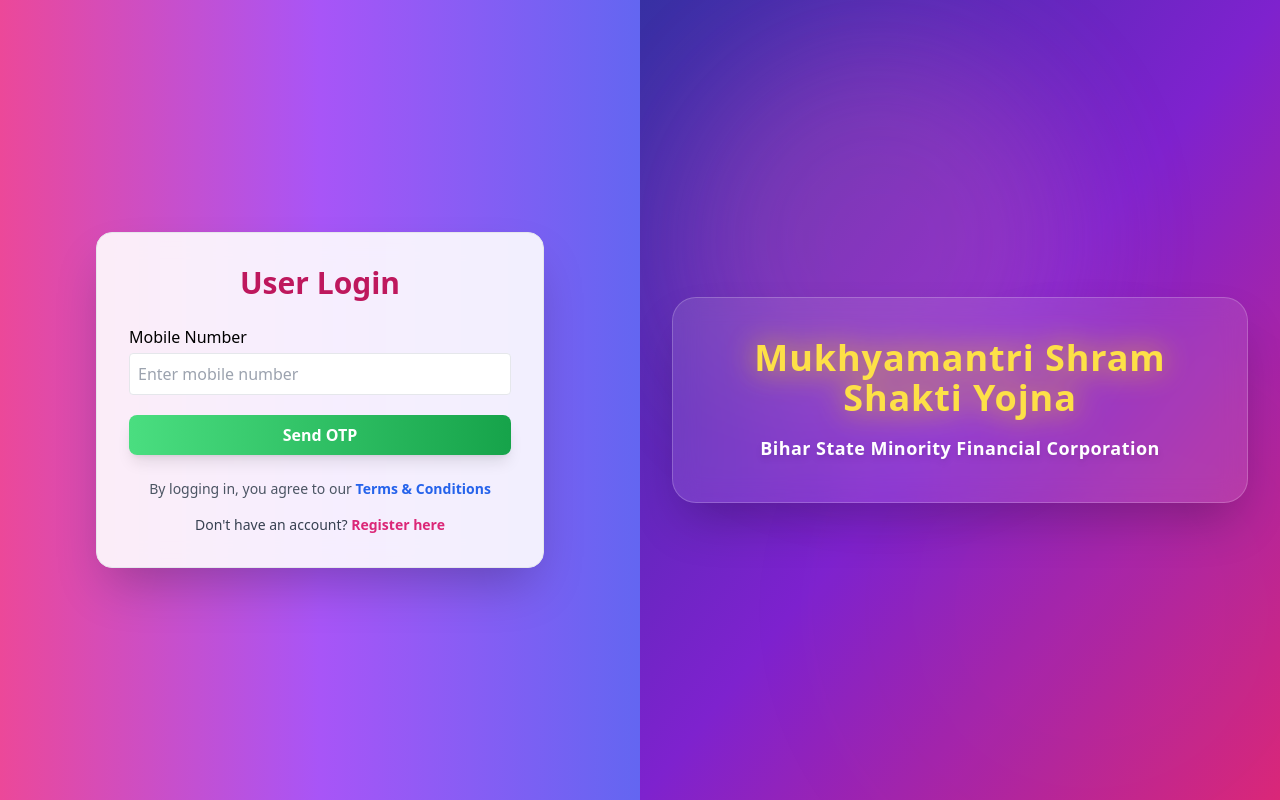
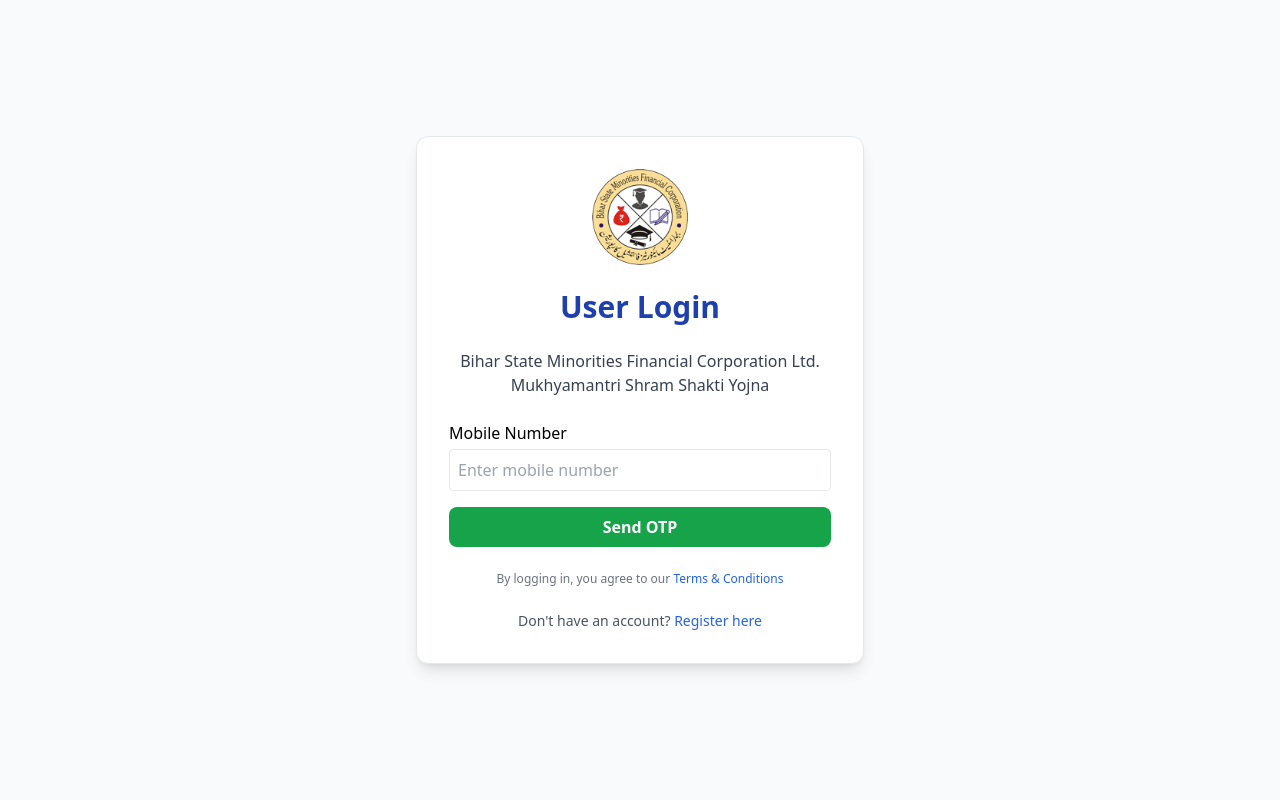
Before and after one commit to sauravydv5/Form_Page, a React (Vite) app: page / in a window 1280 px wide. Built offline with nearby package versions, Linux system fonts and the light colour scheme.

Commit message:
modified ui

```diff
--- a/src/Registration/Registration.jsx
+++ b/src/Registration/Registration.jsx
@@ -1,11 +1,13 @@
 import { useState } from "react";
 import { useNavigate } from "react-router-dom";
 import Input from "../components/common/Input";
+import LogoRight from "../assets/logo-right.png"; // BSMFC Logo
 
 export default function Registration() {
   const navigate = useNavigate();
   const [formData, setFormData] = useState({
-    name: "",
+    firstName: "",
+    lastName: "",
     mobile: "",
     email: "",
     password: "",
@@ -17,7 +19,9 @@
   };
 
   const handleRegister = () => {
-    if (!formData.name.trim()) return alert("Please enter your full name");
+    if (!formData.firstName.trim())
+      return alert("Please enter your first name");
+    if (!formData.lastName.trim()) return alert("Please enter your last name");
     if (!/^\d{10}$/.test(formData.mobile))
       return alert("Enter a valid 10-digit mobile number");
     if (!/\S+@\S+\.\S+/.test(formData.email))
@@ -32,22 +36,48 @@
   };
 
   return (
-    <div className="flex flex-col h-screen overflow-hidden md:flex-row">
-      {/* Left Form Section */}
-      <div className="flex items-center justify-center flex-1 p-4 sm:p-6 md:p-8 bg-gradient-to-r from-pink-500 via-purple-500 to-indigo-500">
-        <div className="w-full max-w-sm p-6 border border-gray-200 shadow-2xl sm:max-w-md sm:p-8 bg-white/90 backdrop-blur-md rounded-2xl">
-          <h2 className="mb-6 text-2xl font-extrabold text-center text-pink-700 sm:text-3xl">
+    <div className="flex items-center justify-center min-h-screen px-4 bg-gradient-to-br from-pink-50 to-pink-100">
+      <div className="w-full max-w-lg p-8 space-y-6 bg-white border shadow-lg rounded-2xl">
+        {/* Logo */}
+        <div className="flex justify-center">
+          <img
+            src={LogoRight}
+            alt="BSMFC Logo"
+            className="w-20 h-20 md:w-24 md:h-24"
+          />
+        </div>
+
+        {/* Title */}
+        <h2 className="text-2xl font-bold text-center text-pink-700 md:text-3xl">
           Create an Account
         </h2>
 
+        {/* Department & Scheme Name */}
+        <div className="text-sm leading-tight text-center text-gray-700 md:text-base">
+          <p>Bihar State Minorities Financial Corporation Ltd.</p>
+          <p>Mukhyamantri Shram Shakti Yojna</p>
+        </div>
+
+        {/* Form Fields */}
         <div className="space-y-4">
+          {/* First Name & Last Name in one row for larger screens */}
+          <div className="grid grid-cols-1 gap-4 md:grid-cols-2">
             <Input
-              label="Full Name"
+              label="First Name"
               type="text"
-              value={formData.name}
-              onChange={(e) => handleChange("name", e.target.value)}
-              placeholder="Enter your full name"
+              value={formData.firstName}
+              onChange={(e) => handleChange("firstName", e.target.value)}
+              placeholder="Enter first name"
             />
+            <Input
+              label="Last Name"
+              type="text"
+              value={formData.lastName}
+              onChange={(e) => handleChange("lastName", e.target.value)}
+              placeholder="Enter last name"
+            />
+          </div>
+
           <Input
             label="Mobile Number"
             type="tel"
@@ -78,41 +108,32 @@
           />
         </div>
 
+        {/* Register Button */}
         <button
           onClick={handleRegister}
-            className="w-full py-2 mt-6 font-semibold text-white transition-all duration-300 transform rounded-lg shadow-lg bg-gradient-to-r from-pink-500 to-pink-700 hover:scale-105"
+          className="w-full py-3 mt-4 text-lg font-semibold text-white transition-colors bg-pink-600 rounded-lg hover:bg-pink-700"
         >
           Register
         </button>
 
-          <p className="mt-6 text-sm text-center text-gray-600">
+        {/* Footer Links */}
+        <p className="mt-4 text-xs text-center text-gray-500 md:text-sm">
+          By creating an account, you agree to our{" "}
+          <a href="#" className="text-pink-600 hover:underline">
+            Terms & Conditions
+          </a>
+        </p>
+
+        <p className="mt-2 text-sm text-center text-gray-600">
           Already have an account?{" "}
           <button
             onClick={() => navigate("/")}
-              className="font-semibold text-pink-600 hover:underline"
+            className="text-pink-600 hover:underline"
           >
             Login here
           </button>
         </p>
       </div>
     </div>
-
-      {/* Right Info Section */}
-      <div className="relative flex-col items-center justify-center flex-1 hidden p-6 text-center md:flex sm:p-8 lg:p-12 bg-gradient-to-br from-indigo-800 via-purple-700 to-pink-600">
-        {/* Decorative glowing shapes */}
-        <div className="absolute w-[250px] sm:w-[300px] md:w-[400px] h-[250px] sm:h-[300px] md:h-[400px] bg-pink-400/30 rounded-full blur-3xl top-10 left-10 animate-pulse"></div>
-        <div className="absolute w-[200px] sm:w-[250px] md:w-[300px] h-[200px] sm:h-[250px] md:h-[300px] bg-indigo-400/20 rounded-full blur-2xl bottom-10 right-10 animate-ping"></div>
-
-        {/* Glass Panel */}
-        <div className="relative z-10 px-6 py-8 transition-all duration-500 transform border shadow-2xl sm:px-8 sm:py-10 bg-white/10 backdrop-blur-md rounded-3xl border-white/20 hover:scale-105">
-          <h1 className="mb-4 text-2xl sm:text-3xl md:text-4xl font-extrabold tracking-wide text-yellow-300 drop-shadow-[0_0_15px_rgba(255,215,0,0.8)]">
-            Mukhyamantri Shram Shakti Yojna
-          </h1>
-          <p className="text-base font-semibold tracking-wide text-white sm:text-lg drop-shadow-md">
-            Bihar State Minority Financial Corporation
-          </p>
-        </div>
-      </div>
-    </div>
   );
 }
--- a/src/components/Login/Login.jsx
+++ b/src/components/Login/Login.jsx
@@ -3,6 +3,7 @@
 import { sendOtp, verifyOtp } from "../services/authService";
 import { isValidMobile } from "../utils/validators";
 import Input from "../common/Input";
+import LogoRight from "../../assets/logo-right.png"; // BSMFC Logo
 
 export default function Login() {
   const navigate = useNavigate();
@@ -40,14 +41,30 @@
   };
 
   return (
-    <div className="flex flex-col h-screen overflow-hidden md:flex-row">
-      {/* Left Form Section */}
-      <div className="flex items-center justify-center w-full h-full p-8 md:w-1/2 bg-gradient-to-r from-pink-500 via-purple-500 to-indigo-500">
-        <div className="w-full max-w-md p-8 border border-gray-200 shadow-2xl bg-white/90 backdrop-blur-md rounded-2xl">
-          <h2 className="mb-6 text-3xl font-extrabold text-center text-pink-700">
+    <div className="flex items-center justify-center min-h-screen px-4 bg-gray-50">
+      <div className="w-full max-w-md p-6 space-y-6 bg-white border shadow-lg rounded-xl sm:p-8">
+        {/* Logo */}
+        <div className="flex justify-center">
+          <img
+            src={LogoRight}
+            alt="BSMFC Logo"
+            className="w-20 h-20 sm:w-24 sm:h-24"
+          />
+        </div>
+
+        {/* Title */}
+        <h2 className="text-2xl font-bold text-center text-blue-800 sm:text-3xl">
           User Login
         </h2>
 
+        {/* Department & Scheme Name */}
+        <div className="text-sm text-center text-gray-700 sm:text-base">
+          <p>Bihar State Minorities Financial Corporation Ltd.</p>
+          <p>Mukhyamantri Shram Shakti Yojna</p>
+        </div>
+
+        {/* Form */}
+        <div className="space-y-4">
           {!otpSent ? (
             <>
               <Input
@@ -59,7 +76,7 @@
               />
               <button
                 onClick={handleSendOtp}
-                className="w-full py-2 mt-5 font-semibold text-white transition-all duration-300 transform rounded-lg shadow-lg bg-gradient-to-r from-green-400 to-green-600 hover:scale-105"
+                className="w-full py-2 font-semibold text-white transition-all duration-200 bg-green-600 rounded-lg hover:bg-green-700 hover:shadow-md"
               >
                 Send OTP
               </button>
@@ -75,48 +92,32 @@
               />
               <button
                 onClick={handleVerify}
-                className="w-full py-2 mt-5 font-semibold text-white transition-all duration-300 transform rounded-lg shadow-lg bg-gradient-to-r from-blue-500 to-blue-700 hover:scale-105"
+                className="w-full py-2 font-semibold text-white transition-all duration-200 bg-blue-600 rounded-lg hover:bg-blue-700 hover:shadow-md"
               >
                 Verify OTP
               </button>
             </>
           )}
+        </div>
 
-          <p className="mt-6 text-sm text-center text-gray-600">
+        {/* Footer Links */}
+        <p className="mt-4 text-xs text-center text-gray-500">
           By logging in, you agree to our{" "}
-            <a href="#" className="font-semibold text-blue-600 hover:underline">
+          <a href="#" className="text-blue-600 hover:underline">
             Terms & Conditions
           </a>
         </p>
 
-          <p className="mt-4 text-sm text-center text-gray-700">
+        <p className="mt-2 text-sm text-center text-gray-600">
           Don't have an account?{" "}
           <button
             onClick={() => navigate("/register")}
-              className="font-semibold text-pink-600 hover:underline"
+            className="text-blue-600 hover:underline"
           >
             Register here
           </button>
         </p>
       </div>
     </div>
-
-      {/* Right Info Section */}
-      <div className="relative flex flex-col items-center justify-center w-full h-full p-8 overflow-hidden text-center bg-gradient-to-br from-indigo-800 via-purple-700 to-pink-600 md:w-1/2">
-        {/* Decorative glowing shapes */}
-        <div className="absolute w-[400px] h-[400px] bg-pink-400/30 rounded-full blur-3xl top-10 left-10 animate-pulse"></div>
-        <div className="absolute w-[300px] h-[300px] bg-indigo-400/20 rounded-full blur-2xl bottom-10 right-10 animate-ping"></div>
-
-        {/* Glass Panel */}
-        <div className="relative z-10 px-8 py-10 transition-all duration-500 transform border shadow-2xl bg-white/10 backdrop-blur-md rounded-3xl border-white/20 hover:scale-105">
-          <h1 className="mb-4 text-4xl font-extrabold tracking-wide text-yellow-300 drop-shadow-[0_0_15px_rgba(255,215,0,0.8)]">
-            Mukhyamantri Shram Shakti Yojna
-          </h1>
-          <p className="text-lg font-semibold tracking-wide text-white drop-shadow-md">
-            Bihar State Minority Financial Corporation
-          </p>
-        </div>
-      </div>
-    </div>
   );
 }
```
Also changed, not shown: src/components/common/Header.jsx (+28 -50 lines). Lines whose indentation alone changed are shown as unchanged.
